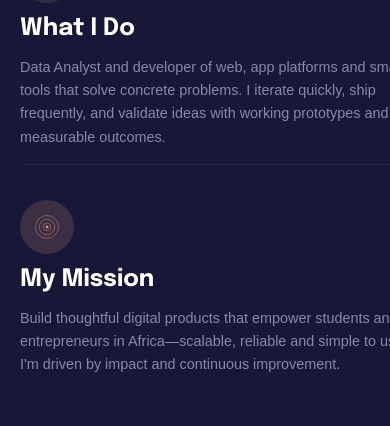
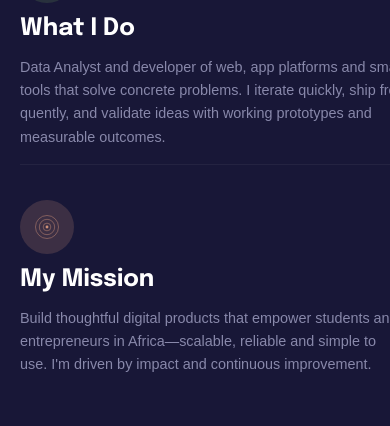
Before and after one commit to sidicksino/SidickPortfolio, a React (Vite) app: page / in a window 390 px wide. Shown: the part 1315-1741 px from the top of the page. Built offline with nearby package versions, Linux system fonts and the light colour scheme; a web font is replaced by a local one.

Commit message:
Edite hero section

```diff
--- a/src/components/about/About.css
+++ b/src/components/about/About.css
@@ -181,21 +181,26 @@
 }
 
 .text-block h3 {
-  font-size: clamp(1.2rem, 3vw, 1.8rem);
+  font-size: clamp(1.2rem, 4vw, 1.8rem);
   margin: 0 0 12px 0;
   color: white;
   font-weight: 700;
   font-family: var(--font-body);
   line-height: 1.3;
+  max-width: 100%;
+  overflow-wrap: break-word;
 }
 
 .text-block p {
-  padding-right: 40px;
-  font-size: clamp(0.95rem, 2.5vw, 1.1rem);
-  line-height: 1.7;
+  font-size: clamp(0.9rem, 2.5vw, 1.1rem);
+  line-height: 1.6;
   color: var(--text-muted);
   margin: 0;
-  line-height: 1.6;
+  padding-right: clamp(1rem, 4vw, 2.5rem);
+  max-width: 100%;
+  overflow-wrap: break-word;
+  word-wrap: break-word;
+  hyphens: auto;
 }
 
 /* Responsive */
@@ -285,6 +290,10 @@
   .text-block h3 {
     font-size: 1.5rem;
   }
+
+  .text-block p {
+    font-size: 0.9rem;
+  }
 }
 
 @media (max-width: 576px) {
@@ -305,6 +314,5 @@
 
   .text-block p {
     font-size: 0.9rem;
-    padding-right: 5px;
   }
 }
```
